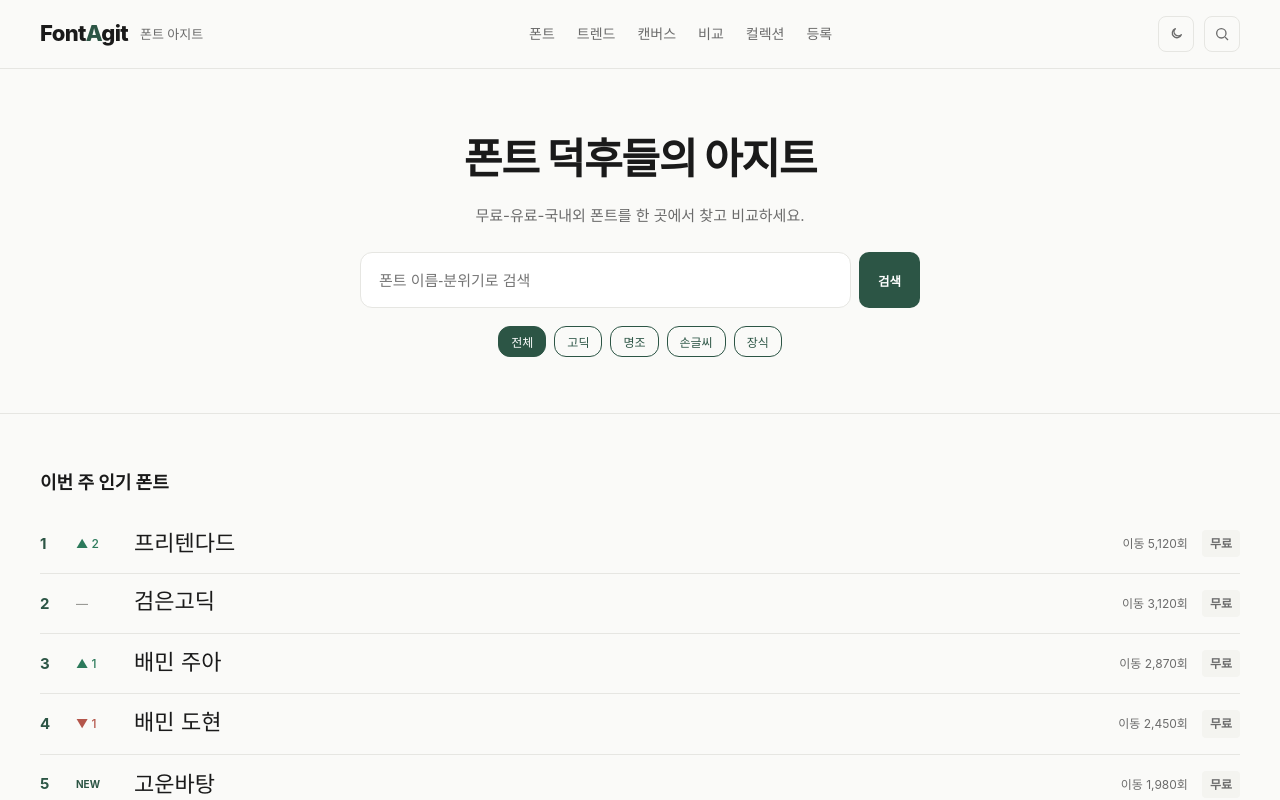
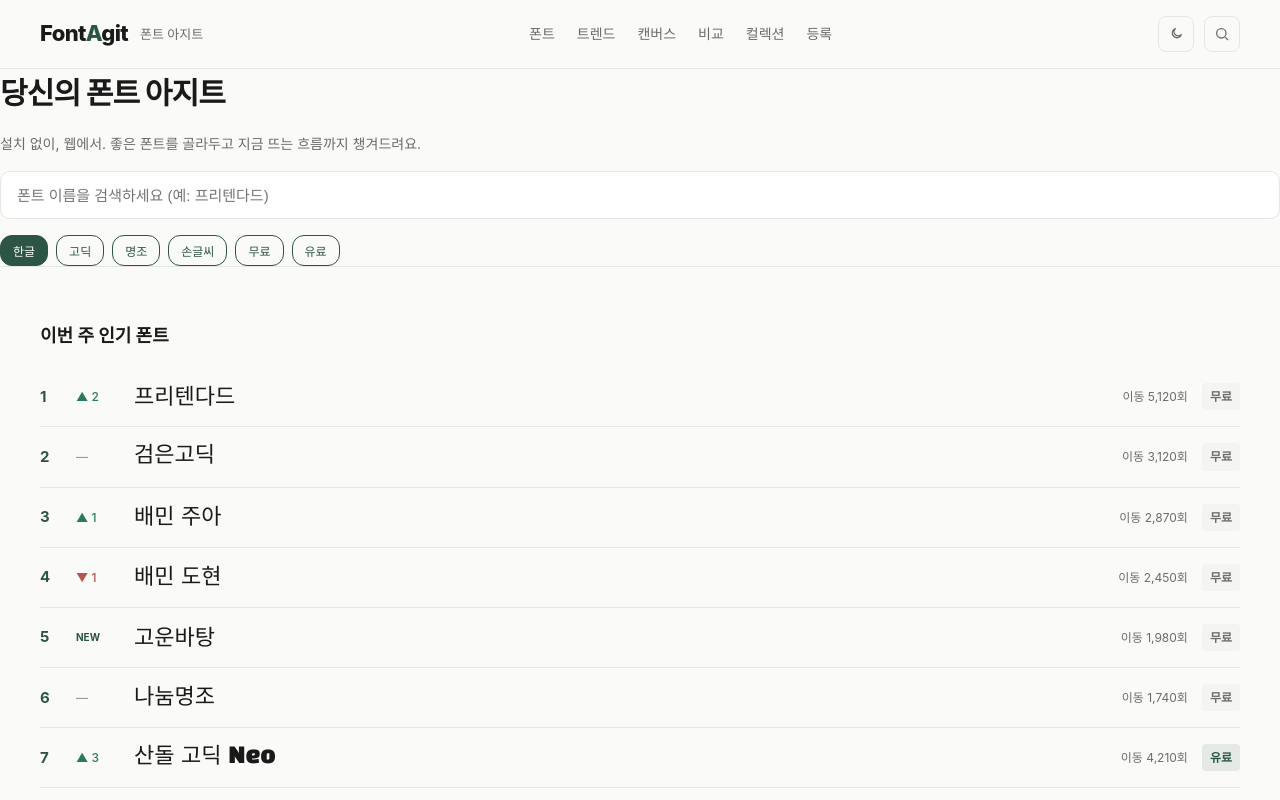
Before and after one commit to jojo3420/fontagit, a Next.js app in the folder apps/web/: page / in a window 1280 px wide. Shown: the top 800 px of the page. Built offline with nearby package versions, Linux system fonts and the light colour scheme; a web font is replaced by a local one.

Commit message:
feat(home): Hero 디자인 1d 정합(문구/칩/좌측정렬)

```diff
--- a/apps/web/components/Hero.module.css
+++ b/apps/web/components/Hero.module.css
@@ -1,7 +1,7 @@
-.hero { padding: 56px var(--pad-page); text-align: center; }
-.h1 { font-size: 42px; font-weight: 800; letter-spacing: -.03em; color: var(--ink); margin: 0 0 12px; }
-.sub { font-size: 15px; color: var(--sub); margin: 0 0 24px; }
-.searchbox { display: flex; gap: 8px; max-width: 560px; margin: 0 auto 18px; }
-.input { flex: 1; height: 56px; padding: 0 18px; border: 1px solid var(--border); border-radius: 12px; font-size: 15px; background: var(--surface); color: var(--ink); }
-.chips { display: flex; gap: 8px; justify-content: center; flex-wrap: wrap; }
-@media (max-width: 620px) { .h1 { font-size: 32px; } }
+.hero { display: flex; flex-direction: column; gap: 16px; }
+.h1 { font-size: 30px; font-weight: 800; letter-spacing: -.03em; color: var(--ink); margin: 0; }
+.sub { font-size: 14px; line-height: 1.6; color: var(--sub); margin: 0; }
+.input { height: 48px; padding: 0 16px; border: 1px solid var(--border); border-radius: var(--radius-btn); font-size: 15px; background: var(--surface); color: var(--ink); }
+.input:focus { outline: none; border-color: var(--point); }
+.chips { display: flex; gap: 8px; flex-wrap: wrap; }
+@media (max-width: 900px) { .h1 { font-size: 26px; } }
--- a/apps/web/components/Hero.tsx
+++ b/apps/web/components/Hero.tsx
@@ -1,22 +1,26 @@
-import { Button } from "./Button";
 import { FilterChip } from "./FilterChip";
 import styles from "./Hero.module.css";
 
+const CHIPS = ["한글", "고딕", "명조", "손글씨", "무료", "유료"] as const;
+
+/** 홈 히어로(디자인 1d 좌측 패널). 검색 입력 + 카테고리 칩 */
 export function Hero() {
   return (
     <section className={styles.hero}>
-      <h1 className={styles.h1}>폰트 덕후들의 아지트</h1>
-      <p className={styles.sub}>무료-유료-국내외 폰트를 한 곳에서 찾고 비교하세요.</p>
-      <div className={styles.searchbox}>
-        <input className={styles.input} type="search" placeholder="폰트 이름-분위기로 검색" aria-label="폰트 검색" />
-        <Button variant="primary">검색</Button>
-      </div>
+      <h1 className={styles.h1}>당신의 폰트 아지트</h1>
+      <p className={styles.sub}>
+        설치 없이, 웹에서. 좋은 폰트를 골라두고 지금 뜨는 흐름까지 챙겨드려요.
+      </p>
+      <input
+        className={styles.input}
+        type="search"
+        placeholder="폰트 이름을 검색하세요 (예: 프리텐다드)"
+        aria-label="폰트 검색"
+      />
       <div className={styles.chips}>
-        <FilterChip active>전체</FilterChip>
-        <FilterChip>고딕</FilterChip>
-        <FilterChip>명조</FilterChip>
-        <FilterChip>손글씨</FilterChip>
-        <FilterChip>장식</FilterChip>
+        {CHIPS.map((label, i) => (
+          <FilterChip key={label} active={i === 0}>{label}</FilterChip>
+        ))}
       </div>
     </section>
   );
```
Also changed, not shown: 1 other file (tests, documents, lock files or other folders).
